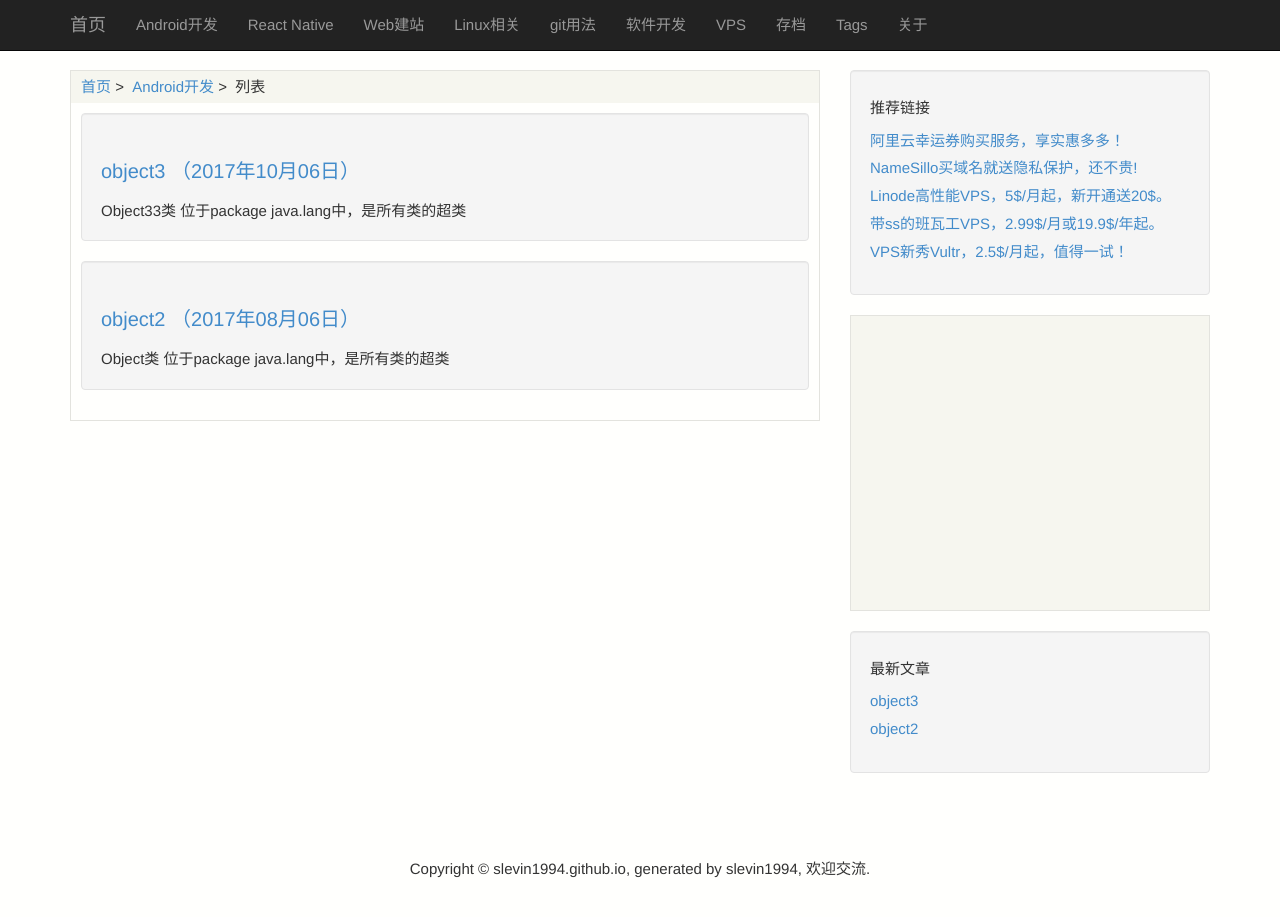
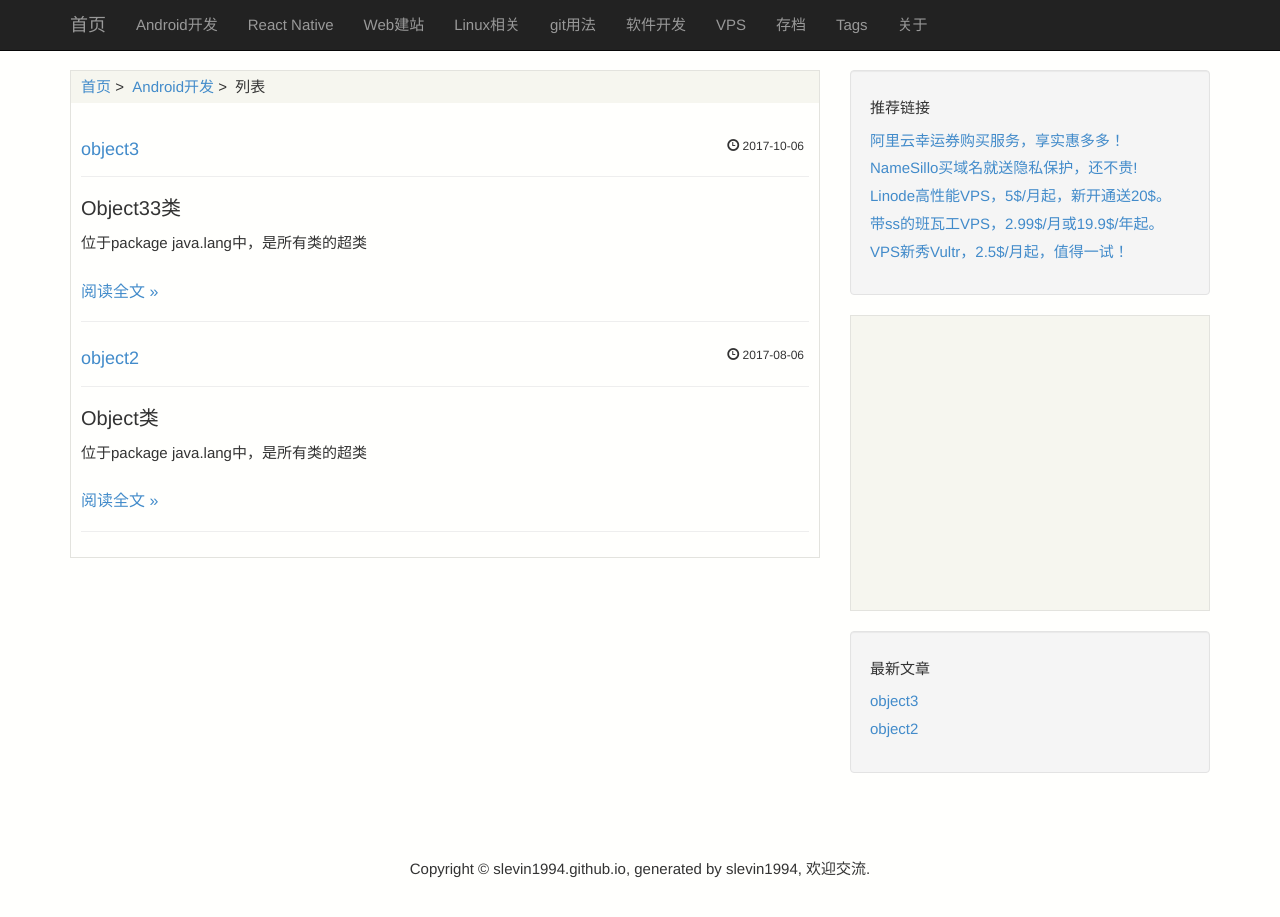
Before and after one commit to slevin1994/slevin1994.github.io, a Jekyll site: the page built from android/index.html, in a window 1280 px wide and 929 px high. Shown: the top 917 px of the window. Built offline with Jekyll 4.4.1, drawn with Linux system fonts in a browser that asks for light colours; comment, search, counter and statistics services are not loaded.

Commit message:
version 1.0

```diff
--- a/_layouts/category.html
+++ b/_layouts/category.html
@@ -82,23 +82,10 @@
               <span class="post_navi_span">列表</span>
             </div>
             <div style="padding:10px">
-
+<!-- Loop output paged posts -->
 {% for category in site.categories %}
     {% if category.first == page.category %}
         {% for post in category.last %}
-<div class="article">
-    <div class="well">
-        <h1 class="none"><a href="{{ site.baseurl}}{{ post.url }}">{{ post.title }} {{ post.date | date: "（%Y年%m月%d日）" }}</a></h1>
-        <div class="content">{{ post.excerpt | strip_html }}</div>
-    </div>
-</div>
-        {% endfor %}
-    {% endif %}
-{% endfor %}
-
-<!-- Loop output paged posts -->
-
-{% for post in paginator.posts %}
 <h2>
   <a href="{{ post.url }}">
     {{ post.title }}
@@ -112,7 +99,12 @@
 {{ post.excerpt }}
 	<p><h3><a href="{{ post.url }}">阅读全文 &raquo;</a></h3></p>
 <hr>
+        {% endfor %}
+    {% endif %}
 {% endfor %}
+
+
+
 
 <!-- Pager indicator -->
 <div style="margin:0px auto;text-align: center">
```
